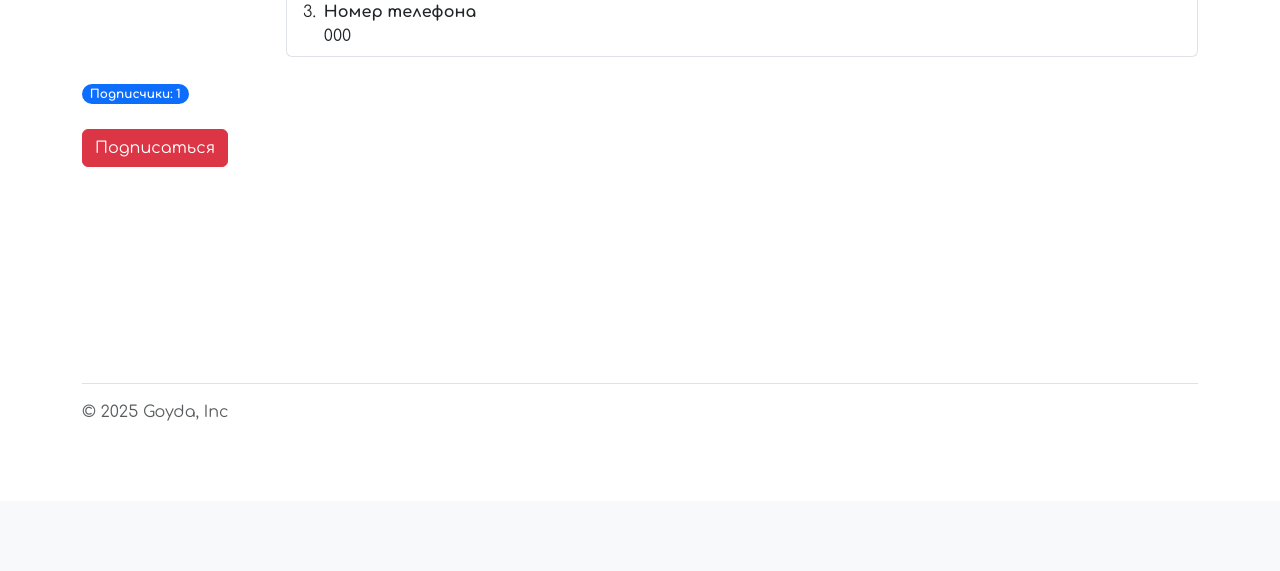
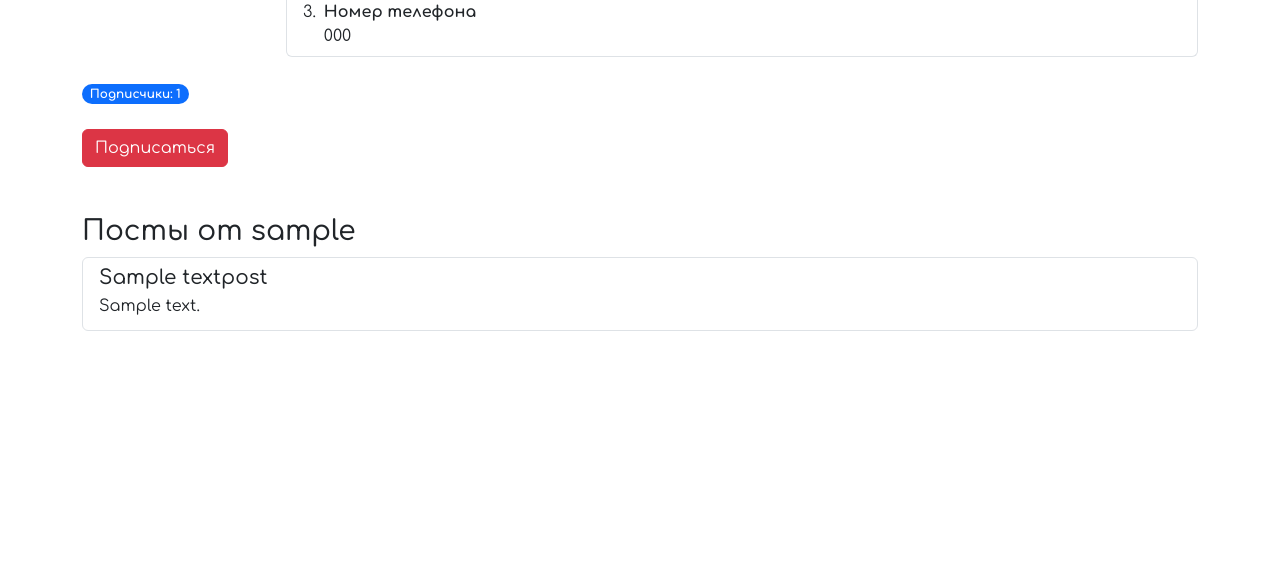
Before and after one commit to coder6497/FusionPost, a Django app: page /blogs/user_profile/1 in a window 1280 px wide. Shown: the part 299-870 px from the top of the page. Before the commit the page ends 720 px from the top, so only its background shows below. Run offline with Django 5.2, Linux system fonts and the light colour scheme; tables that the repository leaves empty hold one stand-in row (values such as "Sample post"); grey boxes marked "Sample" are stand-in pictures.

Commit message:
post list for user

```diff
--- a/blogs/templates/posts/post_detail.html
+++ b/blogs/templates/posts/post_detail.html
@@ -36,6 +36,11 @@
                 {% if content_type.is_image %}
                     <li>Размер изображения: {% get_image_width_height post.id post_type %}</li>
                 {% endif %}
+            {% endif %}
+            {% if post.private %}
+               <li>Статус: Приватный</li>
+            {% else %}
+                <li>Статус: Публичный</li>
             {% endif %}
         </ul>
     </div>
--- a/blogs/templates/user_profile.html
+++ b/blogs/templates/user_profile.html
@@ -38,4 +38,16 @@
       {% else %}
           <a href="{% url "blogs:follow_action" user.id "unfollow" %}" class="btn btn-info">Отписаться</a>
       {% endif %}
+      <br><br><br>
+      <h3>Посты от {{user.username}}</h3>
+      <div class="list-group">
+        {% for post in post_list %}
+            <a href="{% url "blogs:post_detail" post.id "text_post" %}" class="list-group-item list-group-item-action">
+                <div class="d-flex w-100 justify-content-between">
+                    <h5 class="mb-1">{{ post.title }}</h5>
+                </div>
+                <p class="mb-1">{{ post.body|truncatewords:30 }}</p>
+            </a>
+        {% endfor %}
+      </div>
 {% endblock %}
--- a/blogs/views.py
+++ b/blogs/views.py
@@ -148,12 +148,18 @@ def search_posts(request):
 
 def user_profile(request, user_id):
     selected_user = CustomUser.objects.get(id=user_id)
+    post_list_for_user = TextPost.objects.filter(Q(author=selected_user) & Q(private=False))
     if request.user != selected_user:
         is_followed = False
         if request.user.is_authenticated:
             if selected_user in request.user.following.all():
                 is_followed = True
-        return render(request, 'user_profile.html', {"user": selected_user, 'is_followed': is_followed, 'followers': selected_user.followers.all()})
+        params = {"user": selected_user,
+                  'is_followed': is_followed,
+                  'followers': selected_user.followers.all(),
+                  'post_list': post_list_for_user
+                  }
+        return render(request, 'user_profile.html', params)
     else:
         return redirect('blogs:about_user')
 
```
